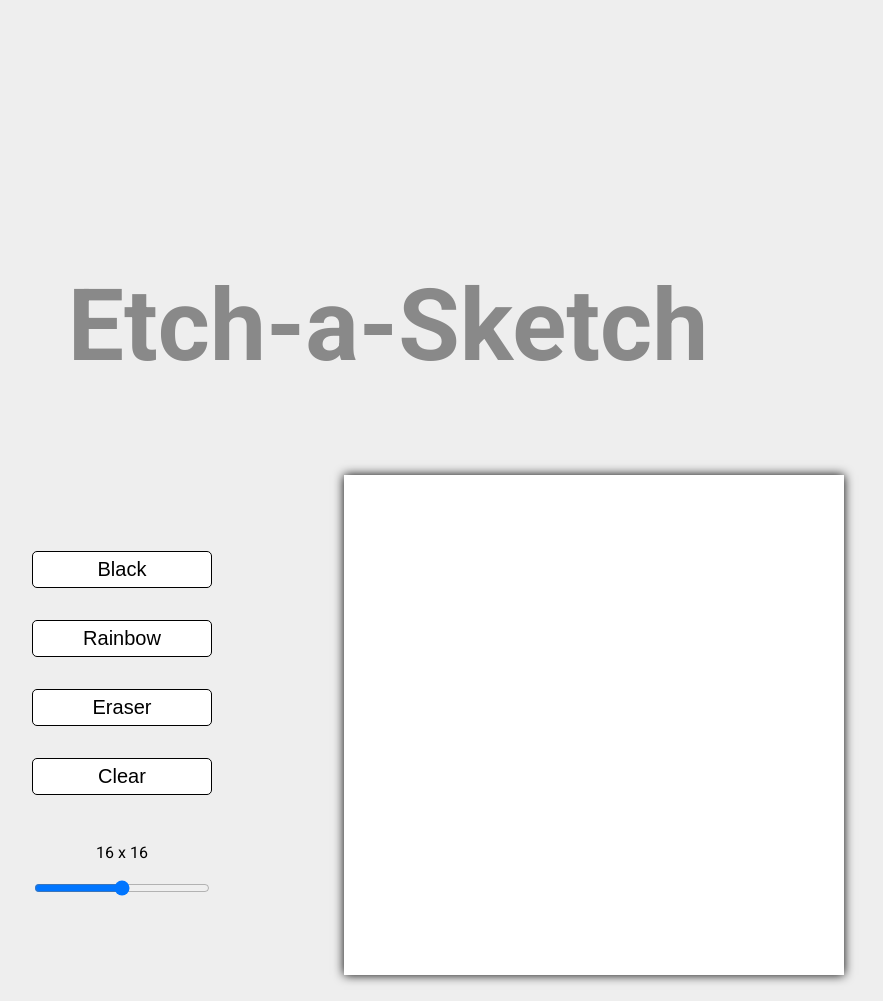
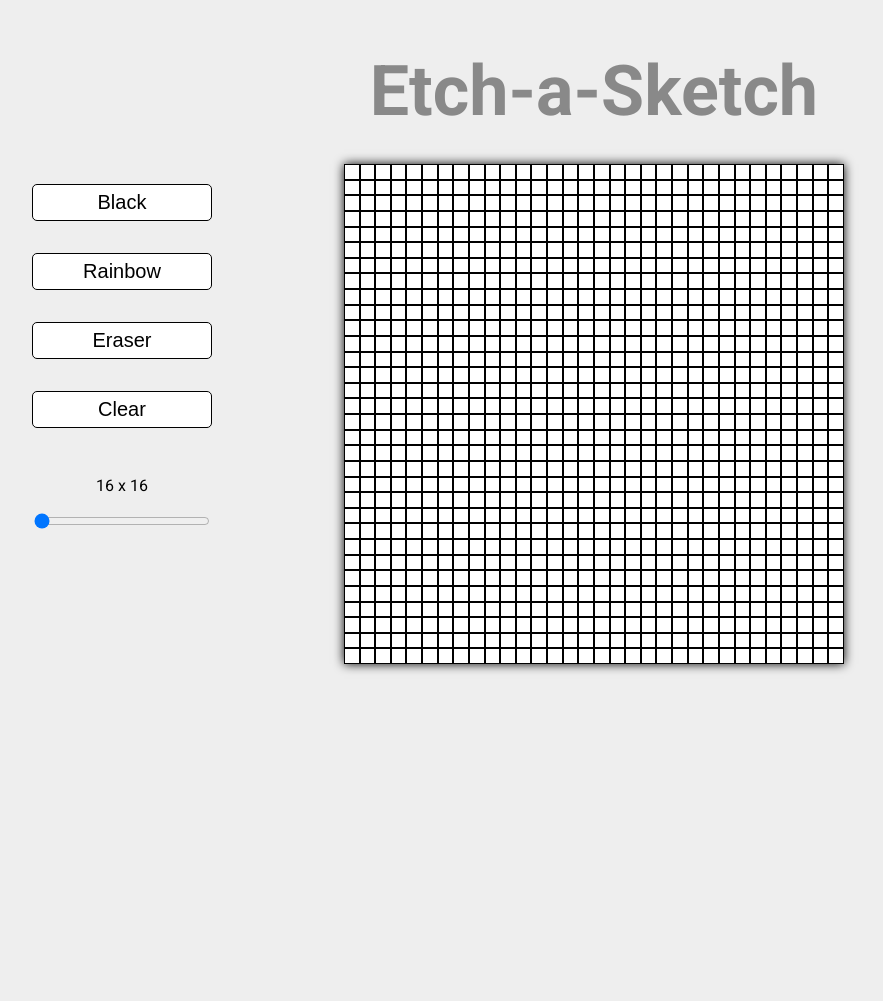
Before and after one commit to AngeloAXNGR/etch-a-sketch, a plain HTML site: page index.html in a window 1280 px wide. Shown: the whole page, without its empty margins (252-1135 px from the left). After the commit the page ends 800 px from the top, so only its background shows below. Drawn offline with Linux system fonts and the light colour scheme.

Commit message:
Update styling

```diff
--- a/index.html
+++ b/index.html
@@ -12,7 +12,7 @@
 <link href="https://fonts.googleapis.com/css2?family=Roboto:wght@300;400;700;900&display=swap" rel="stylesheet">
 </head>
 <body>
-  <h1>Etch-a-Sketch</h1>
+
   <div class="container">
 
     <div class="tools">
@@ -22,10 +22,14 @@
       <button id="clear-button">Clear</button>
       <div class="dimensions">
         <p id="grid-size">16 x 16</p>
-        <input type="range" min="2" max="64" id="dimension-range">
+        <input type="range" value="16" min="16" max="64" id="dimension-range">
       </div>
     </div>
-    <div class="canvas">
+    <div class="board">
+      <h1>Etch-a-Sketch</h1>
+      <div class="canvas">
+    </div>
+
 
     </div>
   </div>
--- a/scripts/script.js
+++ b/scripts/script.js
@@ -1,4 +1,4 @@
-let canvasDimension = 16;
+let canvasDimension = 32;
 let canvas = document.querySelector('.canvas');
 
 let gridValue = document.querySelector('#grid-size');
--- a/styles/styles.css
+++ b/styles/styles.css
@@ -1,7 +1,7 @@
 body{
   background:#EEEEEE;
   margin:0;
-  padding: 200px 0;
+  padding: 50px 0;
   display:flex;
   flex-direction: column;
   justify-content: center;
@@ -11,8 +11,9 @@ body{
 body h1{
   text-align: center;
   font-weight: bold;
-  font-size: 100px;
+  font-size: 70px;
   color:rgb(137, 137, 137);
+  margin:0 auto;
   /* border:solid; */
 }
 
@@ -20,8 +21,13 @@ body h1{
 .container{
   margin: 0 auto;
   display:flex;
-  justify-content: center;
   align-items: center;
+  gap: 32px;
+}
+
+.board{
+  display:flex;
+  flex-direction: column;
   gap: 32px;
 }
 
@@ -66,7 +72,7 @@ button.active{
 
 #cells{
   flex: 1 1 auto;
-  /* border:solid 1px; */
+  border:solid thin black;
 }
 
 
```
